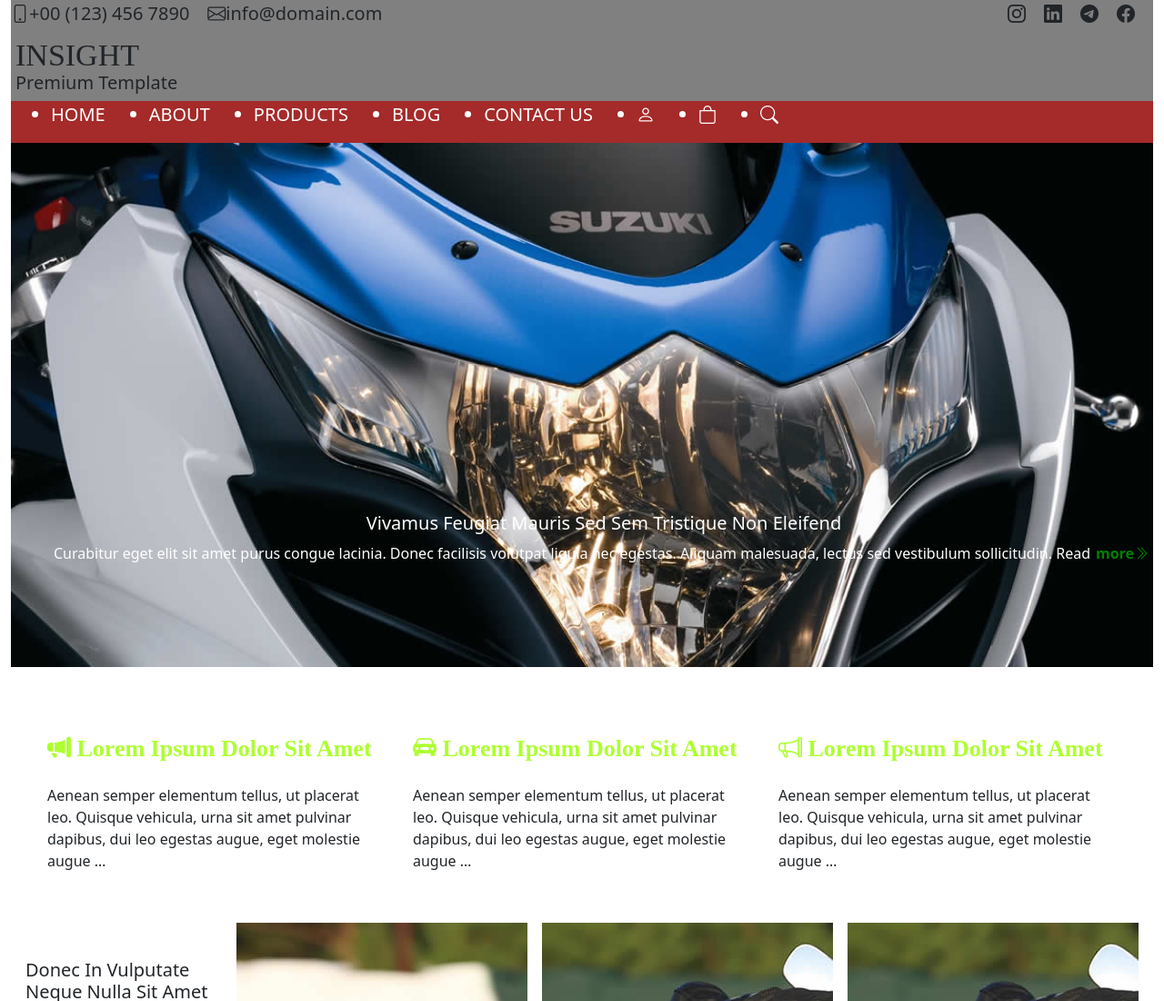
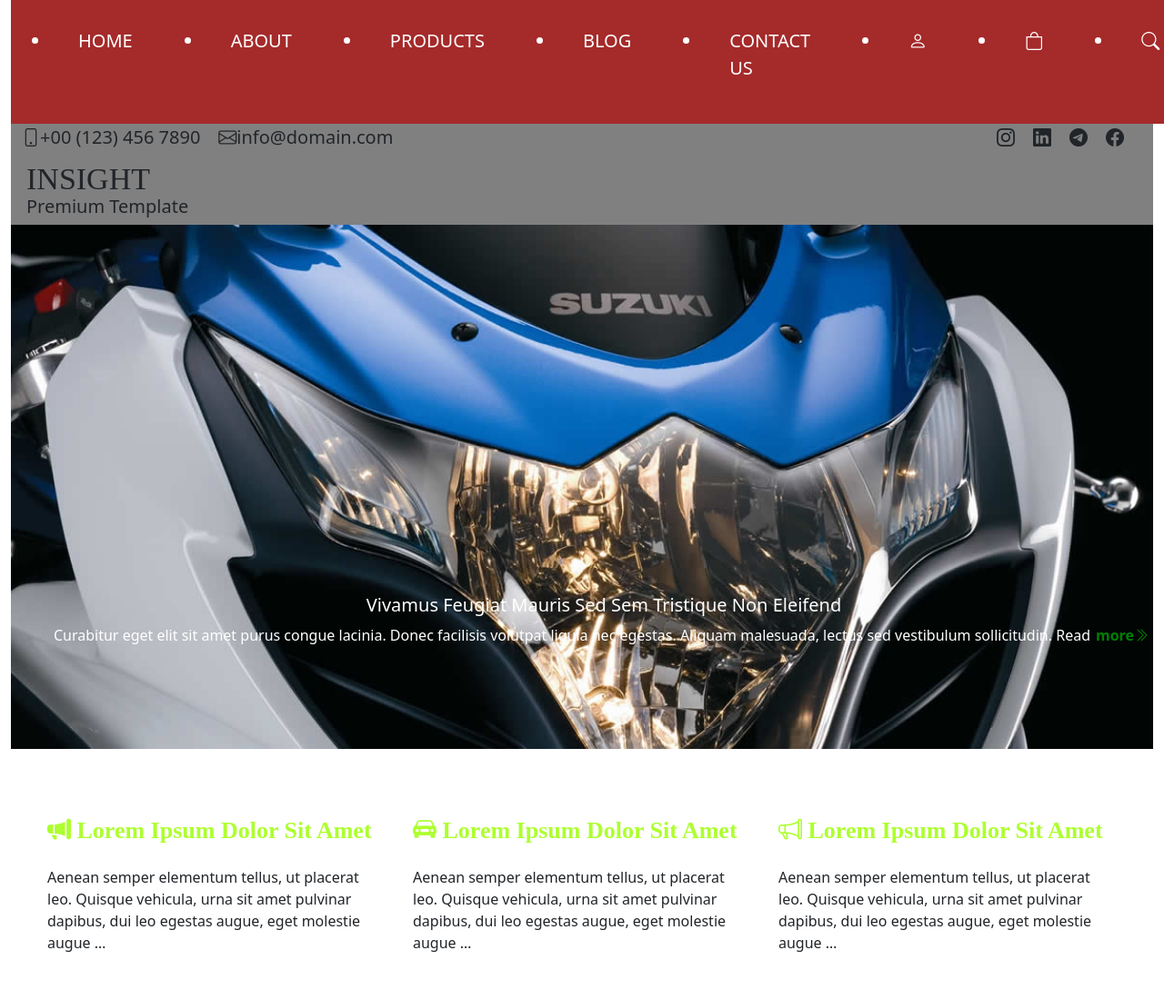
Before and after one commit to RAHIB786110/insight, a website: page index.html in a window 1280 px wide. Shown: the top 1100 px of the page at 91% size. Drawn offline with nearby package versions, Linux system fonts and the light colour scheme.

Commit message:
update-new

```diff
--- a/index.html
+++ b/index.html
@@ -10,24 +10,7 @@
     <link rel="stylesheet" href="https://cdn.jsdelivr.net/npm/bootstrap-icons@1.10.3/font/bootstrap-icons.css">
     </head>
 <body class="container-fluid">
-<header>
-   <div style="display: flex;justify-content: space-between;">
-    <div>
-        <span class="bi bi-phone">+00 (123) 456 7890</span> <span class="bi bi-envelope">info@domain.com</span>
-    </div>
-    <div>
-        <span class="bi bi-instagram"></span><span class="bi bi-linkedin"></span><span class="bi bi-telegram"></span><span class="bi bi-facebook"></span><span class="bi bi-"></span>
-    </div>
-  </div>
-
-<div>
-<div style="display: flex;flex-direction: column;">
-  <div style="font-size: 34px;font-family: none; font-family: none; padding:5px;">INSIGHT</div>
-  <div style="margin-top: -40px;padding: 5px;">Premium Template</div>
-</div>
-</div>
-<div style="background-color: brown;">
-<nav class="nav">
+  <nav class="nav">
     <div>
       <nav class="container-fluid d-flex justify-content-between">
 
@@ -45,7 +28,23 @@
     </nav>
     </div>
 </nav>
+<header class="container-fluid">
+   <div style="display: flex;justify-content: space-between;">
+    <div>
+        <span class="bi bi-phone">+00 (123) 456 7890</span> <span class="bi bi-envelope">info@domain.com</span>
+    </div>
+    <div>
+        <span class="bi bi-instagram"></span><span class="bi bi-linkedin"></span><span class="bi bi-telegram"></span><span class="bi bi-facebook"></span><span class="bi bi-"></span>
+    </div>
+  </div>
+
+<div>
+<div style="display: flex;flex-direction: column;">
+  <div style="font-size: 34px;font-family: none; font-family: none; padding:5px;">INSIGHT</div>
+  <div style="margin-top: -40px;padding: 5px;">Premium Template</div>
 </div>
+</div>
+
 </header>
 <section>
     <div id="slider">
--- a/src/stylesheet.css
+++ b/src/stylesheet.css
@@ -7,13 +7,13 @@
 
     }
     header {
-        grid-row: 1;
+        grid-row: 2;
 
 
     }
     nav {
-        grid-row: 2;
-        grid-column: 1/2;
+        grid-row: 1;
+
 
     }
     section {
@@ -34,10 +34,16 @@ header{
 
 
 }
+nav{
+    background-color: brown;
+}
 nav ul li{
     font-size: 20px;
     color: white;
     cursor: pointer;
+    padding: 30px;
+
+
 
 }
 nav ul li:hover{
```
